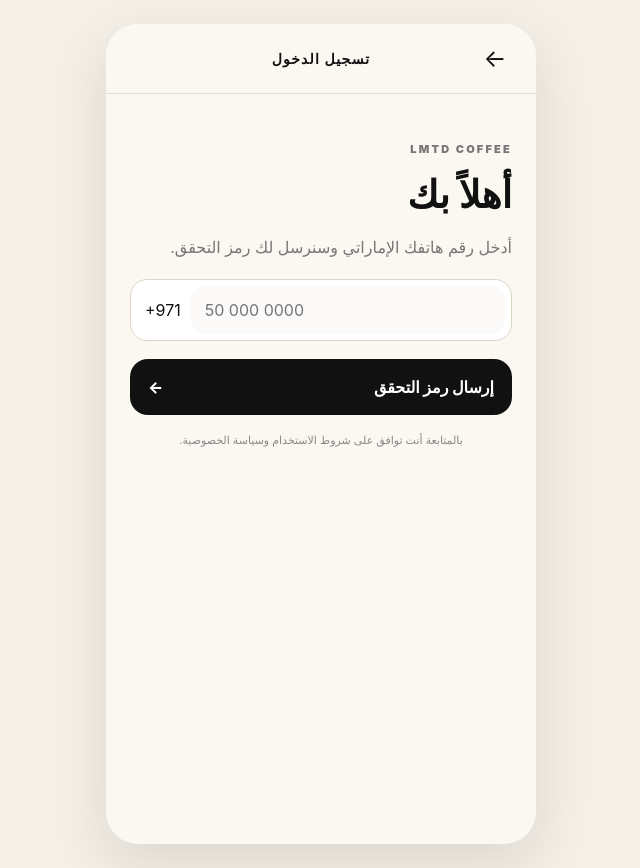
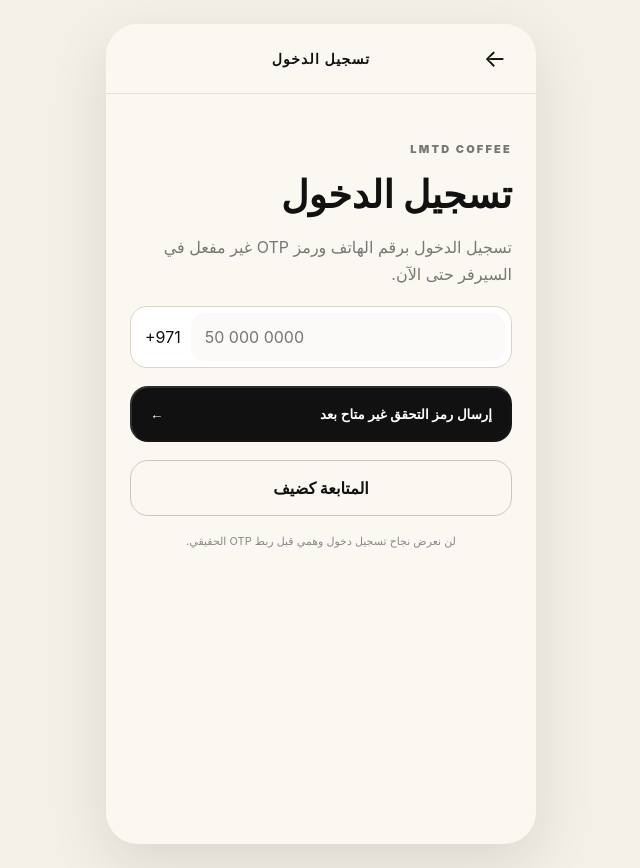
Before and after one commit to westRegion-gif/saleh-order-ahead, a Next.js app in the folder lmtd/apps/customer/: page /login in a window 1280 px wide. Shown: the whole page, without its empty margins (319-959 px from the left). Built offline with nearby package versions, Linux system fonts and the light colour scheme.

Commit message:
Stop fake OTP login flow until backend auth is ready

```diff
--- a/lmtd/apps/customer/app/login/page.tsx
+++ b/lmtd/apps/customer/app/login/page.tsx
@@ -1,2 +1,19 @@
-import Link from'next/link';import{AppScreen,Header}from'../_components';
-export default function Login(){return <AppScreen><Header title="تسجيل الدخول" back="/"/><div className="content authPage"><p className="kicker">LMTD COFFEE</p><h1>أهلاً بك</h1><p className="muted">أدخل رقم هاتفك الإماراتي وسنرسل لك رمز التحقق.</p><label className="phoneField"><span>+971</span><input inputMode="tel" placeholder="50 000 0000"/></label><Link className="blackCta" href="/verify">إرسال رمز التحقق <span>←</span></Link><p className="secureNote">بالمتابعة أنت توافق على شروط الاستخدام وسياسة الخصوصية.</p></div></AppScreen>}
+import Link from 'next/link';
+import { AppScreen, Header } from '../_components';
+
+export default function Login() {
+  return (
+    <AppScreen>
+      <Header title="تسجيل الدخول" back="/" />
+      <div className="content authPage" dir="rtl">
+        <p className="kicker">LMTD COFFEE</p>
+        <h1>تسجيل الدخول</h1>
+        <p className="muted">تسجيل الدخول برقم الهاتف ورمز OTP غير مفعل في السيرفر حتى الآن.</p>
+        <label className="phoneField" aria-disabled="true"><span>+971</span><input inputMode="tel" placeholder="50 000 0000" disabled /></label>
+        <button className="blackCta" type="button" disabled>إرسال رمز التحقق غير متاح بعد <span>←</span></button>
+        <Link className="outlineCta" href="/branches">المتابعة كضيف</Link>
+        <p className="secureNote">لن نعرض نجاح تسجيل دخول وهمي قبل ربط OTP الحقيقي.</p>
+      </div>
+    </AppScreen>
+  );
+}
```
